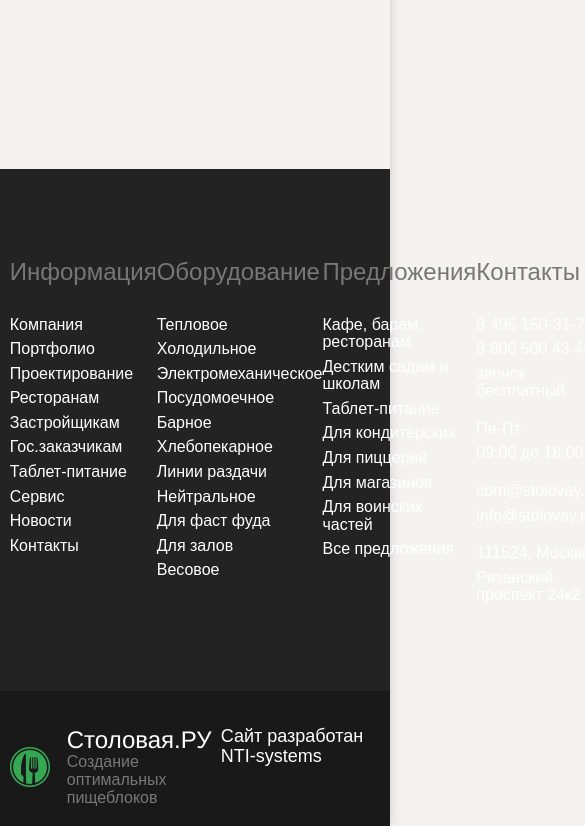
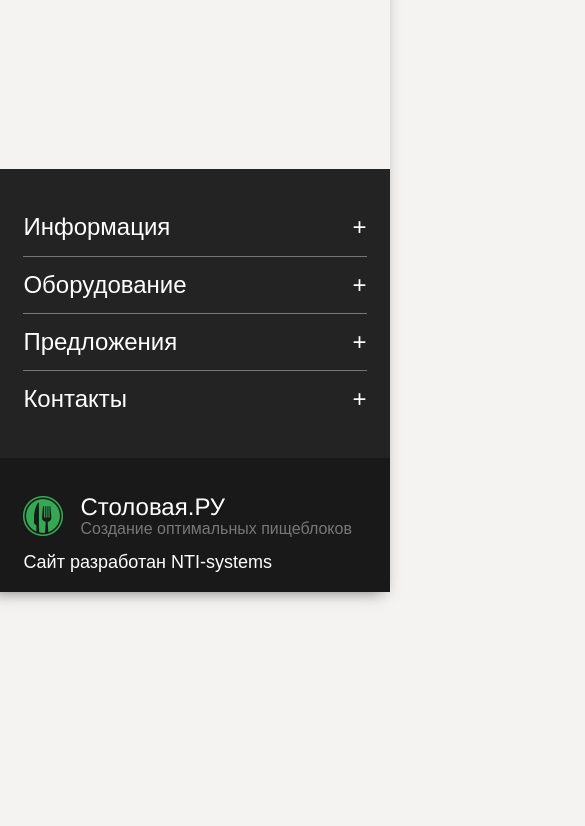
Before and after one commit to gukovskiy98/stolovay, a website: page src/index.html in a window 390 px wide. Shown: the part 3105-3931 px from the top of the page, 585 px wide, since content can reach past the window. After the commit the page ends 3697 px from the top, so only its background shows below. Drawn offline with nearby package versions, Linux system fonts and the light colour scheme; files that its build step writes are made by us from their sources; files whose address does not match are found by name; a web font is replaced by a local one.

Commit message:
mobile finished

```diff
--- a/src/js/main.js
+++ b/src/js/main.js
@@ -53,3 +53,13 @@ document.querySelector('.about__show-more').onclick = (function(){
   }
 
 })();
+
+if (window.innerWidth <= 900) {
+  document.addEventListener('click', evt => {
+    let title = evt.target.closest('.page-footer__outer-title');
+    if (!title) return;
+    console.log(title.nextElementSibling.hidden);
+    title.nextElementSibling.style.display =
+      title.nextElementSibling.style.display === 'none' ? 'block' : 'none';
+  });
+}
--- a/src/scss/footer.scss
+++ b/src/scss/footer.scss
@@ -13,21 +13,50 @@
     list-style: none;
     display: flex;
     justify-content: space-between;
+    @media screen and (max-width: 900px) {
+      flex-direction: column;
+      padding: 30px 0;
+    }
+  }
+  &__outer-el {
+    + .page-footer__outer-el {
+      @media screen and (max-width: 900px) {
+        border-top: 1px solid #777;
+      }
+    }
   }
   &__outer-title {
     color: #777;
     font-size: 1.5rem;
     font-weight: inherit;
     margin-bottom: 30px;
+    position: relative;
+    @media screen and (max-width: 900px) {
+      margin: 0;
+      user-select: none;
+      color: #fff;
+      padding: 15px 0;
+    }
+    &::after {
+      @media screen and (max-width: 900px) {
+        content: '+';
+        display: inline-block;
+        position: absolute;
+        right: 0;
+      }
+    }
+  }
+  &__inner-list {
+    list-style: none;
+    @media screen and (max-width: 900px) {
+      display: none;
+    }
   }
   &__inner-el {
     margin-bottom: 7px;
   }
   &__inner-el--break {
     margin-bottom: 20px;
-  }
-  &__inner-list {
-    list-style: none;
   }
   &__inner-link {
     font: inherit;
@@ -43,10 +72,16 @@
   &__bottom-wrapper {
     display: flex;
     justify-content: space-between;
+    @media screen and (max-width: 900px) {
+      flex-direction: column;
+    }
   }
   &__bottom-logo {
     display: flex;
     align-items: center;
+    @media screen and (max-width: 900px) {
+      margin-bottom: 15px;
+    }
   }
   &__bottom-logo-image {
     margin-right: 17px;
--- a/src/scss/style.scss
+++ b/src/scss/style.scss
@@ -186,9 +186,6 @@ img {
   }
   &--footer {
     padding: 0 3.5%;
-    @media screen and (max-width: 900px) {
-      padding: 0;
-    }
   }
 }
 
```
Also changed, not shown: build/css/style.css, build/js/main.js, build/js/main.min.js.
